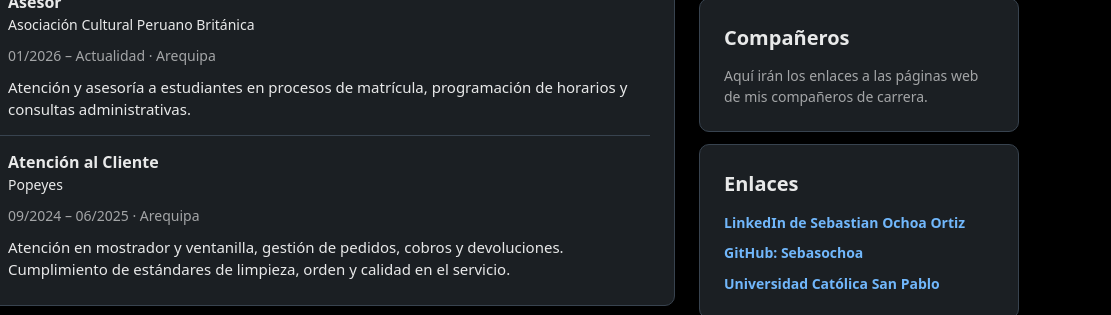
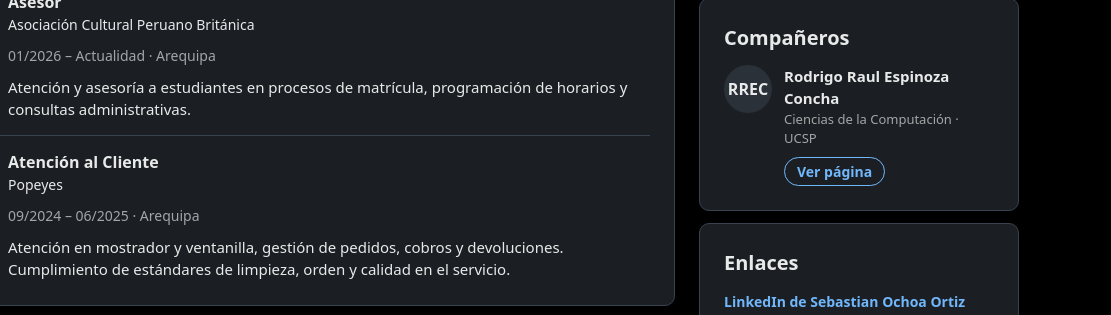
Before and after one commit to Sebasochoa/sebasochoa.github.io, a plain HTML site: page index.html in a window 1280 px wide. Shown: the part 842-1157 px from the top of the page, 169-1280 px from the left. Drawn offline with Linux system fonts and the light colour scheme.

Commit message:
feat: agregar enlace a la página de Rodrigo Espinoza y modificar estilos para las iniciales

```diff
--- a/css/styles.css
+++ b/css/styles.css
@@ -349,6 +349,19 @@ aside {
   border-radius: 50%;
 }
 
+.people .initials {
+  flex: 0 0 48px;
+  width: 48px;
+  height: 48px;
+  display: grid;
+  place-items: center;
+  border-radius: 50%;
+  background: var(--surface);
+  color: var(--text);
+  font-weight: 700;
+  font-size: 16px;
+}
+
 .people h3 {
   font-size: 15px;
 }
--- a/index.html
+++ b/index.html
@@ -294,8 +294,16 @@
 
       <section class="card" id="companeros">
         <h2>Compañeros</h2>
-        <p class="empty">Aquí irán los enlaces a las páginas web de mis compañeros de carrera.</p>
-        <ul class="people"></ul>
+        <ul class="people">
+          <li>
+            <span class="initials" aria-hidden="true">RREC</span>
+            <div>
+              <h3>Rodrigo Raul Espinoza Concha</h3>
+              <p>Ciencias de la Computación · UCSP</p>
+              <a class="btn btn-small" href="https://rreec-253.github.io/MyPage/" target="_blank" rel="noopener">Ver página</a>
+            </div>
+          </li>
+        </ul>
       </section>
 
       <section class="card">
```
